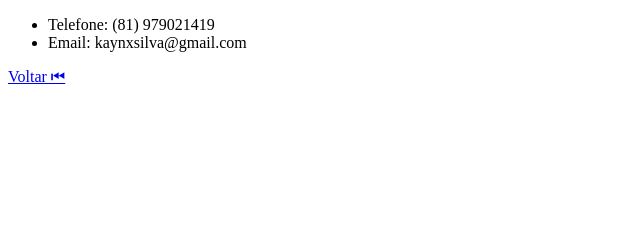
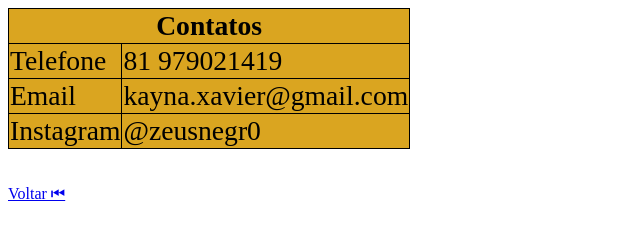
Before and after one commit to kxsilva/paginapessoalTreina, a plain HTML site: page contato.html in a window 1280 px wide. Shown: the whole page, without its empty margins (0-640 px from the left). Drawn offline with Linux system fonts and the light colour scheme.

Commit message:
pagina versaodois css

```diff
--- a/contato.html
+++ b/contato.html
@@ -3,12 +3,44 @@
 <head>
     <meta charset="UTF-8">
     <title>Contato</title>
+    <style>
+        table, tr, td{
+            border: 1px black solid;
+            border-collapse: collapse;
+            background-color: #DAA520;
+            font-size: larger;
+        }
+
+        th{
+            font-size: larger;
+        }
+
+
+    </style>
 </head>
 <body>
-    <ul>
-        <li>Telefone: (81) 979021419</li>
-        <li>Email: kaynxsilva@gmail.com</li>
-    </ul>
+
+    <table>
+        <thead>
+            <th colspan="2"> Contatos </th>
+        </thead>
+
+        <tr>
+            <td>Telefone </td>
+            <td>81 979021419</td>
+        </tr>
+
+        <tr>
+            <td>Email</td>
+            <td>kayna.xavier@gmail.com</td>
+        </tr>
+
+        <tr>
+            <td>Instagram</td>
+            <td>@zeusnegr0</td>
+        </tr>
+    </table>
+    <br><br>
 
     <a href="index.html">Voltar ⏮</a>
 </body>
```
